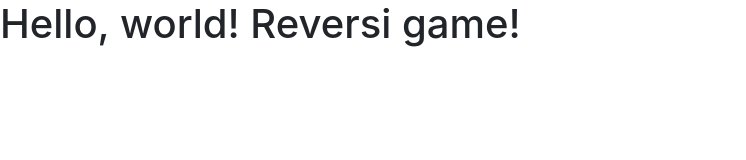
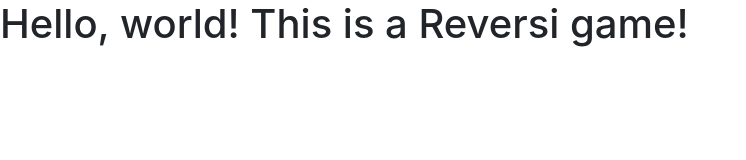
Before and after one commit to CassandraHoo/reversi, a website: page public/index.html in a window 1280 px wide. Shown: the whole page, without its empty margins (0-746 px from the left). Drawn offline with nearby package versions, Linux system fonts and the light colour scheme.

Commit message:
Updated copy

```diff
--- a/public/index.html
+++ b/public/index.html
@@ -11,7 +11,7 @@
     <title>Reversi</title>
   </head>
   <body>
-    <h1>Hello, world! Reversi game!</h1>
+    <h1>Hello, world! This is a Reversi game!</h1>
 
     <!-- Optional JavaScript -->
     <!-- jQuery first, then Popper.js, then Bootstrap JS -->
```
